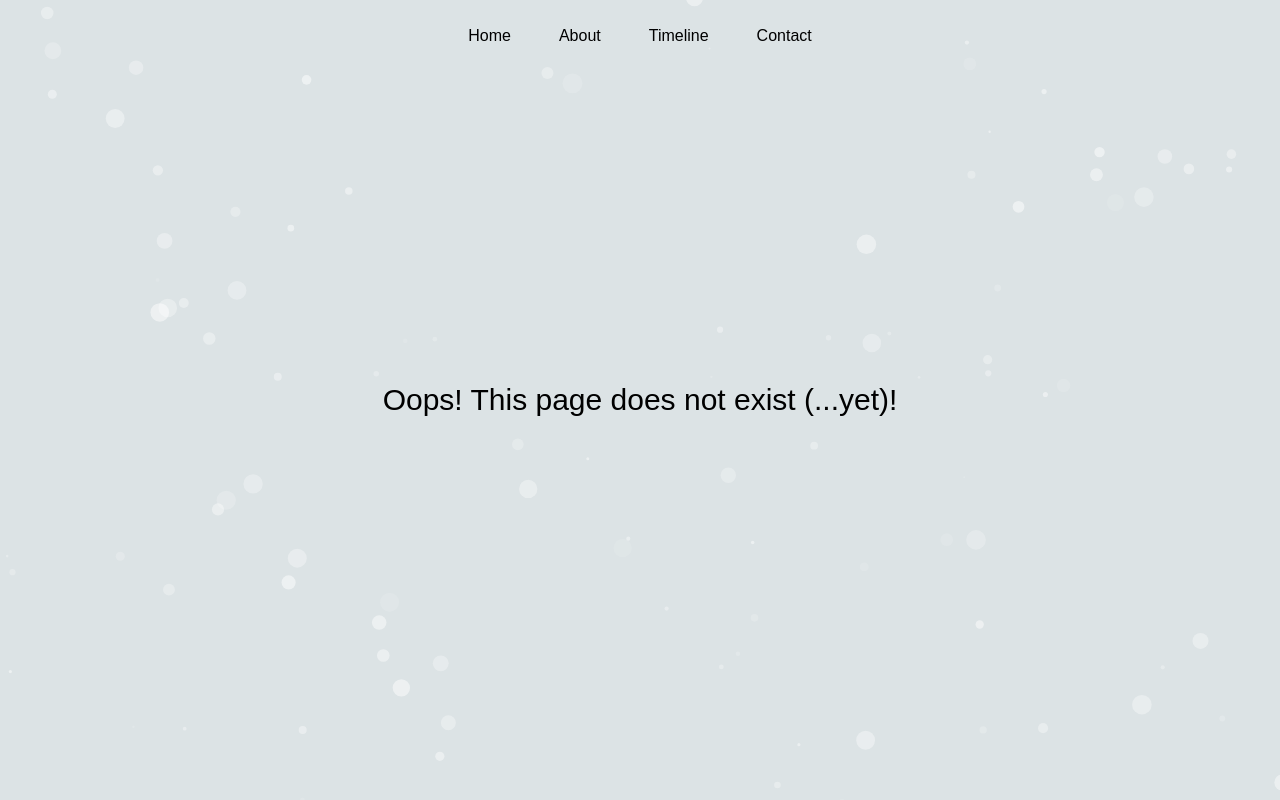
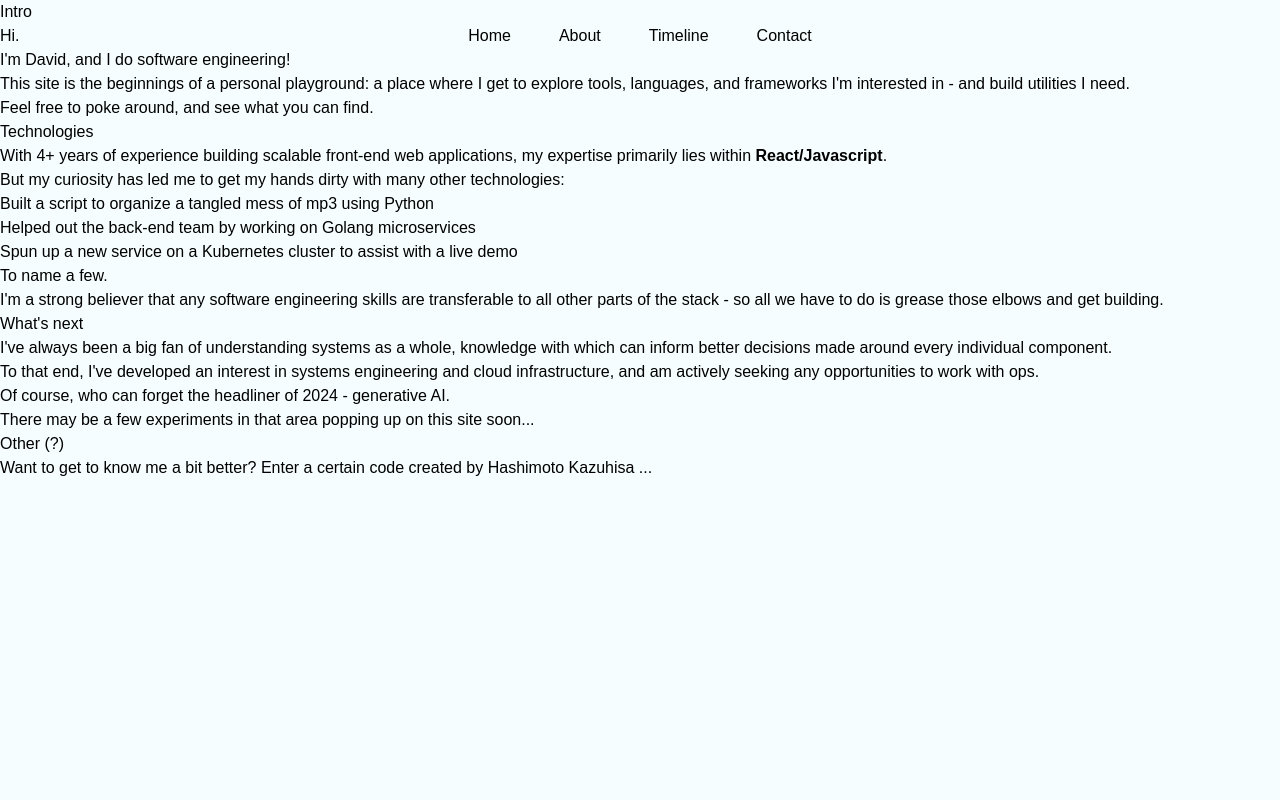
Before and after one commit to dzqli/pw, a Next.js app: page /about in a window 1280 px wide. Before the commit this address had no page. Built offline with nearby package versions, Linux system fonts and the light colour scheme.

Commit message:
add about page copy edits

```diff
--- /dev/null
+++ b/src/app/about/page.tsx
@@ -0,0 +1,57 @@
+const MAIN_CLASS = 'about';
+
+const About = () => {
+  return (
+    <div className={MAIN_CLASS}>
+      <article>
+        <section>
+          <h3>Intro</h3>
+          <p>
+            Hi.<br />
+            I'm David, and I do software engineering!<br/>
+            This site is the beginnings of a personal playground: a place where I
+            get to explore tools, languages, and frameworks I'm interested in - and build utilities I need.<br/>
+            Feel free to poke around, and see what you can find.
+          </p>
+        </section>
+        <section>
+          <h3>Technologies</h3>
+          <p>
+            With 4+ years of experience building scalable front-end web applications,
+            my expertise primarily lies within <b>React/Javascript</b>.<br/>
+            But my curiosity has led me to get my hands dirty with many other technologies:
+            <ul>
+              <li>Built a script to organize a tangled mess of mp3 using Python</li>
+              <li>Helped out the back-end team by working on Golang microservices</li>
+              <li>Spun up a new service on a Kubernetes cluster to assist with a live demo</li>
+            </ul>
+            To name a few.<br />
+            I'm a strong believer that any software engineering skills are transferable
+            to all other parts of the stack - so all we have to do is grease those
+            elbows and get building.
+          </p>
+        </section>
+        <section>
+          <h3>What's next</h3>
+          <p>
+            I've always been a big fan of understanding systems as a whole, knowledge
+            with which can inform better decisions made around every individual component.<br/>
+            To that end, I've developed an interest in systems engineering and
+            cloud infrastructure, and am actively seeking any opportunities to work with ops.<br/>
+            Of course, who can forget the headliner of 2024 - generative AI.<br/>
+            There may be a few experiments in that area popping up on this site soon...
+          </p>
+        </section>
+        <section>
+          <h3>Other (?)</h3>
+          <p>
+            Want to get to know me a bit better?
+            Enter a certain code created by Hashimoto Kazuhisa ...
+          </p>
+        </section>
+      </article>
+    </div>
+  );
+}
+
+export default About;
--- a/src/app/contact/contact.css
+++ b/src/app/contact/contact.css
@@ -34,6 +34,7 @@
 
 .contact__card__back {
   transform: rotateY(180deg);
+  cursor: default;
 }
 
 .contact__card img {
--- a/src/app/contact/page.tsx
+++ b/src/app/contact/page.tsx
@@ -25,6 +25,14 @@ const CardBack = () => (
       onKeyDown={(e) => e.stopPropagation()}
     >
       zq.david.li@gmail.com
+    </a>
+    <a
+      className="text-sm text-blue-900"
+      href="https://www.linkedin.com/in/gydavidli/"
+      onClick={(e) => e.stopPropagation()}
+      onKeyDown={(e) => e.stopPropagation()}
+    >
+      in/gydavidli
     </a>
   </div>
 );
```
